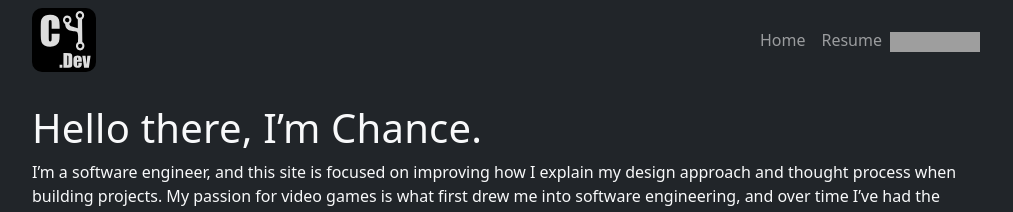
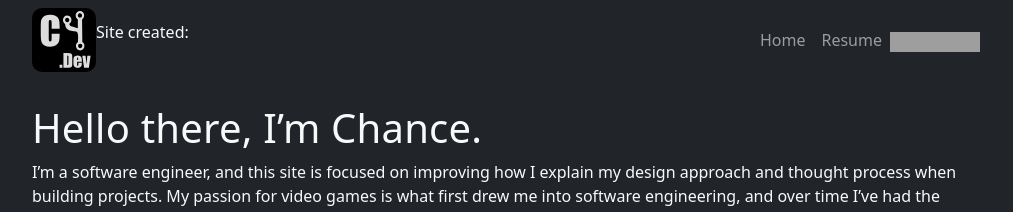
Before and after one commit to ChanceYoung/ChanceYoung.github.io, a Jekyll site: the page built from index.md, in a window 1280 px wide. Shown: the top 212 px of the page, without its empty margins (130-1143 px from the left). Built offline with Jekyll 4.4.1, drawn with Linux system fonts in a browser that asks for light colours; grey boxes are pictures that could not be loaded.

Commit message:
Update default.html

```diff
--- a/_layouts/default.html
+++ b/_layouts/default.html
@@ -80,6 +80,8 @@
                         alt="CY.dev logo"
                         style="width: 64px"
                 /></a>
+                <p>Site created: {{ site.site_created | date: "%B %d, %Y" }}</p>
+
 
                 <div id="navMain" class="collapse navbar-collapse">
                     <ul class="navbar-nav ms-auto">
```
